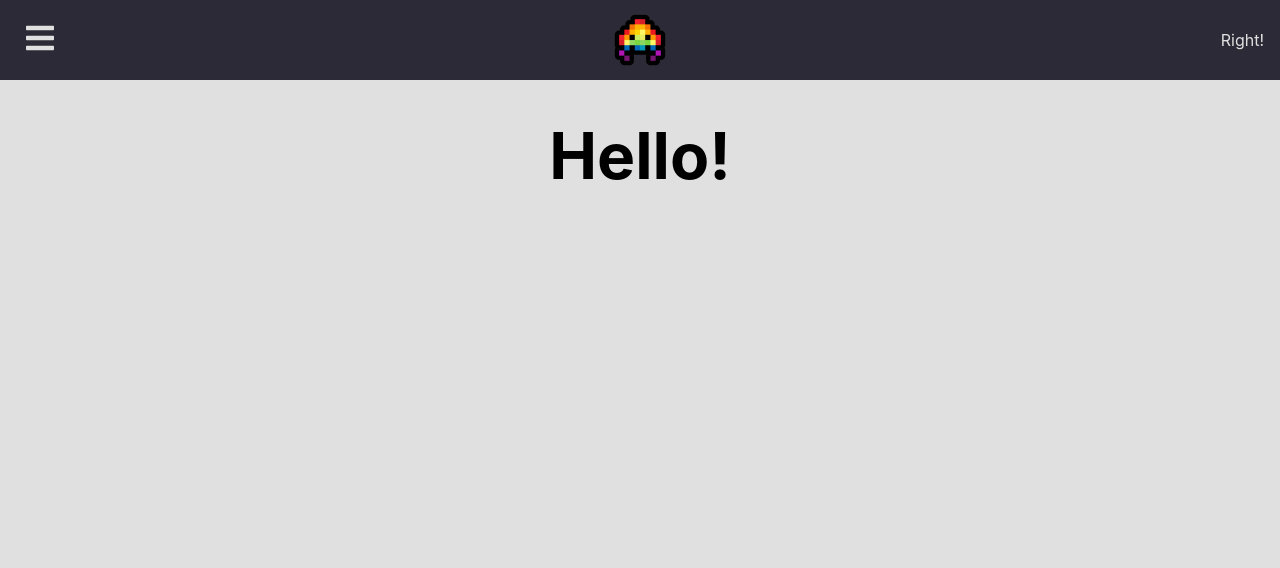
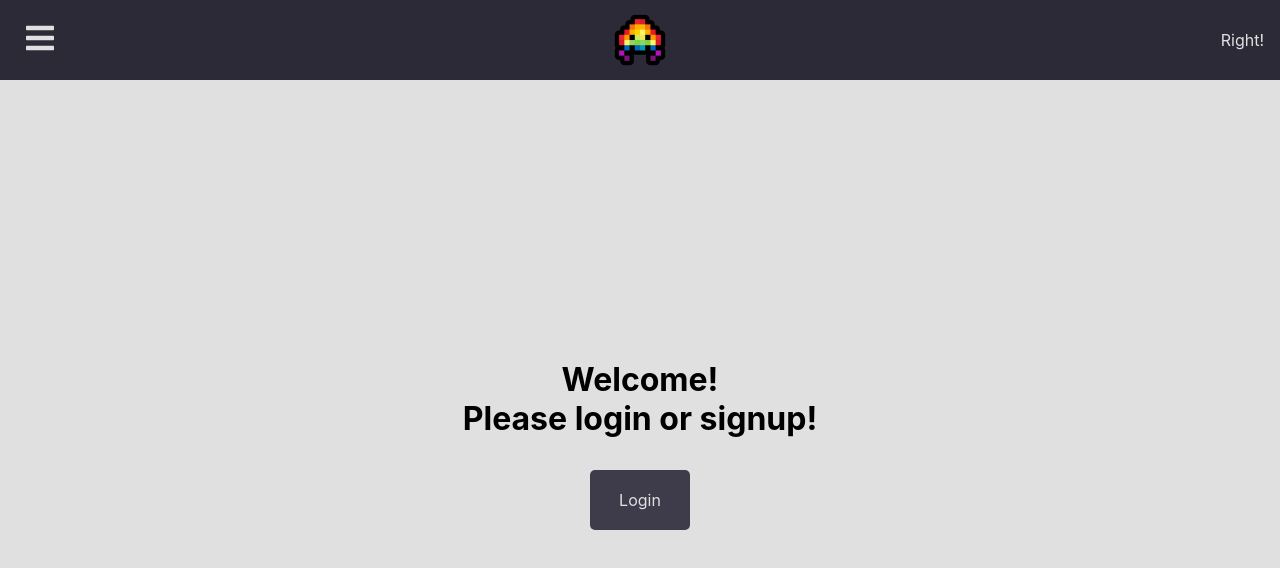
Before and after one commit to olsonadr/react-notes, a React (Create React App) app: page / in a window 1280 px wide. Shown: the top 568 px of the page. Built offline with nearby package versions, Linux system fonts and the light colour scheme.

Commit message:
Added basic Auth0 authentication

```diff
--- a/package.json
+++ b/package.json
@@ -3,6 +3,7 @@
   "version": "0.1.0",
   "private": true,
   "dependencies": {
+    "@auth0/auth0-react": "^1.8.0",
     "@emotion/react": "^11.7.1",
     "@emotion/styled": "^11.6.0",
     "@testing-library/jest-dom": "^5.16.1",
--- a/src/App.tsx
+++ b/src/App.tsx
@@ -1,5 +1,6 @@
 import React, { useState } from "react";
 import styled from "@emotion/styled";
+import { useAuth0 } from "@auth0/auth0-react";
 import "./styles/App.css";
 import Navbar from "./components/Navbar";
 import Sidebar from "./components/Sidebar";
@@ -17,13 +18,14 @@ const AppComp = styled.div`
 
 // Exported App react component
 function App() {
-  const [sidebar, setSidebar] = useState(false);
+  const [ sidebar, setSidebar ] = useState(false);
+  const { user, isAuthenticated, isLoading } = useAuth0();
 
   return (
     <AppComp>
-      <Navbar setSidebar={setSidebar} sidebar={sidebar} />
-      <Sidebar setSidebar={setSidebar} sidebar={sidebar} />
-      <MainPanel setSidebar={setSidebar} sidebar={sidebar} />
+      <Navbar setSidebar={setSidebar} sidebar={sidebar} user={user} auth={isAuthenticated} loading={isLoading} />
+      <Sidebar setSidebar={setSidebar} sidebar={sidebar} user={user} auth={isAuthenticated} loading={isLoading} />
+      <MainPanel setSidebar={setSidebar} sidebar={sidebar} user={user} auth={isAuthenticated} loading={isLoading} />
     </AppComp>
   );
 }
--- /dev/null
+++ b/src/LoginButton.tsx
@@ -0,0 +1,34 @@
+import React from "react";
+import styled from "@emotion/styled";
+import { useAuth0 } from "@auth0/auth0-react";
+
+// Create styled components for the navbar (emotion.js)
+const Butt = styled.button`
+  background-color: var(--bg-bold);
+  color: var(--bg-text);
+  width: 100px;
+  height: 60px;
+  border: none;
+  border-radius: 5px;
+  /* Add newline if requested */
+  &.new-line {
+    white-space: pre-line;
+  }
+`;
+
+// Exported LoginButton react component
+function LoginButton(props: { className: string } = { className: "" }) {
+  // Create Auth0 login callback
+  const { loginWithRedirect } = useAuth0();
+
+  // Return jsx for this component
+  return (
+    <>
+      <Butt className={props.className} onClick={loginWithRedirect}>
+        Login
+      </Butt>
+    </>
+  );
+}
+
+export default LoginButton;
--- /dev/null
+++ b/src/LogoutButton.tsx
@@ -0,0 +1,39 @@
+import React from "react";
+import styled from "@emotion/styled";
+import { useAuth0 } from "@auth0/auth0-react";
+
+// Create styled components for the navbar (emotion.js)
+const Butt = styled.button`
+  background-color: var(--bg-bold);
+  color: var(--bg-text);
+  width: 100px;
+  height: 60px;
+  border: none;
+  border-radius: 5px;
+  /* Add newline if requested */
+  &.new-line {
+    white-space: pre-line;
+  }
+`;
+
+// Exported LogoutButton react component
+function LogoutButton(props: { className: string } = {className: ""}) {
+  // Create Auth0 logout callback
+  const { logout } = useAuth0();
+
+  // Return jsx for this component
+  return (
+    <>
+      <Butt
+        className={props.className}
+        onClick={() => {
+          logout({ returnTo: window.location.origin });
+        }}
+      >
+        Logout
+      </Butt>
+    </>
+  );
+}
+
+export default LogoutButton;
--- a/src/components/MainPanel.tsx
+++ b/src/components/MainPanel.tsx
@@ -1,5 +1,8 @@
 import React from "react";
 import styled from "@emotion/styled";
+import LoginButton from "../LoginButton";
+import LogoutButton from "../LogoutButton";
+import { User } from "@auth0/auth0-react";
 
 // Create styled components for the navbar (emotion.js)
 const Main = styled.div`
@@ -25,23 +28,52 @@ const Main = styled.div`
 `;
 
 const H1 = styled.h1`
-  margin-top: 2rem;
-  font-size: 4rem;
+  /* margin-top: 2rem; */
+  margin-bottom: 2rem;
+  font-size: 2rem;
   font-weight: bold;
+`;
+
+const VertFlex = styled.div`
+  display: flex;
+  flex-direction: column;
+  justify-content: center;
+  align-items: center;
+  text-align: center;
 `;
 
 // Exported MainPanel react component
 function MainPanel(props: {
   setSidebar: React.Dispatch<React.SetStateAction<boolean>>;
   sidebar: boolean;
+  user: User | undefined;
+  auth: boolean;
+  loading: boolean;
 }) {
   // Return jsx output for this component
   return (
     <>
       <Main className={props.sidebar ? "side-active" : ""}>
-        {/* <div className="MainPanel"> */}
-        <H1>Hello!</H1>
-        {/* </div> */}
+        {/* If logged in: */}
+        {props.auth && !props.loading && (
+          <VertFlex>
+            <H1>Hello!</H1>
+            <LogoutButton className="new-line" />
+          </VertFlex>
+        )}
+        {/* If logged out: */}
+        {!props.auth && !props.loading && (
+          <VertFlex>
+            <H1>Welcome!<br/>Please login or signup!</H1>
+            <LoginButton className="new-line" />
+          </VertFlex>
+        )}
+        {/* If loading authentication stuff */}
+        {props.loading && (
+          <VertFlex>
+            <H1>Loading...</H1>
+          </VertFlex>
+        )}
       </Main>
     </>
   );
--- a/src/components/Sidebar.tsx
+++ b/src/components/Sidebar.tsx
@@ -1,5 +1,6 @@
 import React from "react";
 import styled from "@emotion/styled";
+import { User } from "@auth0/auth0-react";
 // import { AiOutlineClose } from "react-icons/ai";
 // import "./styles/root.css"
 
@@ -48,6 +49,9 @@ const SideButtonList = styled.ul`
 function Sidebar(props: {
   setSidebar: React.Dispatch<React.SetStateAction<boolean>>;
   sidebar: boolean;
+  user: User | undefined;
+  auth: boolean;
+  loading: boolean;
 }) {
   // Return jsx for component
   return (
--- a/src/index.tsx
+++ b/src/index.tsx
@@ -5,12 +5,19 @@ import "./styles/root.css";
 import "./styles/index.css";
 import App from './App';
 import reportWebVitals from './reportWebVitals';
+import { Auth0Provider } from "@auth0/auth0-react";
 
 ReactDOM.render(
   <React.StrictMode>
-    <App />
+    <Auth0Provider
+      domain="dev-lhwel23z.us.auth0.com"
+      clientId="kZrafJF0TrA3ct5nU42sI94Trgty8xBT"
+      redirectUri={window.location.origin}
+    >
+      <App />
+    </Auth0Provider>
   </React.StrictMode>,
-  document.getElementById('root')
+  document.getElementById("root")
 );
 
 // If you want to start measuring performance in your app, pass a function
```
Also changed, not shown: src/components/Navbar.tsx (+7 -1 lines), 1 other file (tests, documents, lock files or other folders).
